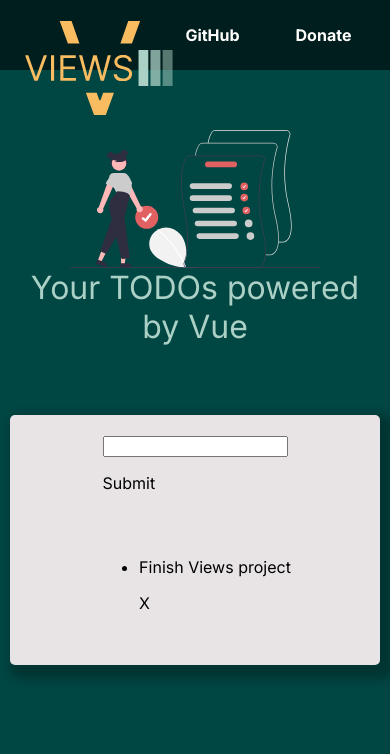
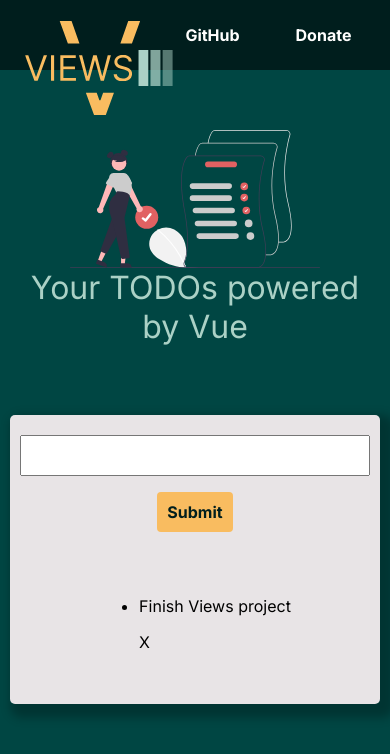
Before and after one commit to mahiv87/Views-by-Vue, a Vue app: page / in a window 390 px wide. Shown: the top 754 px of the page. Built offline with nearby package versions, Linux system fonts and the light colour scheme.

Commit message:
restyled input

```diff
--- a/src/components/Todos/TodoInput.vue
+++ b/src/components/Todos/TodoInput.vue
@@ -51,45 +51,62 @@ export default {
 </template>
 
 <style scoped>
-/* .input-container {
+.input-container {
 	display: flex;
-	flex-direction: row;
+	justify-content: space-evenly;
 	align-items: center;
-	padding: 0px 60px;
-	gap: 110px;
-
-	width: 949px;
-	height: 49px;
+	max-width: 949px;
+	/* padding: 0px 60px; */
+	/* height: 49px; */
 }
 
 .todo-button {
-	display: flex;
+	background: #f9bc60;
+	color: #001e1d;
+	margin-inline: 10px;
+	padding: 10px;
+	border-radius: 4px;
+	font-weight: bold;
+	/* display: flex;
 	flex-direction: column;
 	justify-content: center;
 	align-items: center;
-	width: 119px;
+	max-width: 119px;
 	height: 47px;
 	color: #001e1d;
 	background: #f9bc60;
 	border-radius: 30px;
 	font-weight: 400;
 	font-size: 22px;
-	line-height: 27px;
+	line-height: 27px; */
 }
 
 .todo-button:hover {
 	background: hsl(36, 93%, 72%);
 	cursor: pointer;
-	letter-spacing: 1px;
 	transition: all ease-out 300ms;
 }
 
 #todo-input {
 	width: 600px;
+	height: 35px;
+	/* max-width: 600px;
 	height: 49px;
 	padding-left: 10px;
 	background: #fffffe;
 	border-radius: 25px;
-	border-color: #001e1d;
-} */
+	border-color: #001e1d; */
+}
+
+@media screen and (max-width: 768px) {
+	.input-container {
+		width: 100%;
+		display: flex;
+		flex-direction: column;
+	}
+
+	#todo-input {
+		width: 100%;
+	}
+}
 </style>
```
